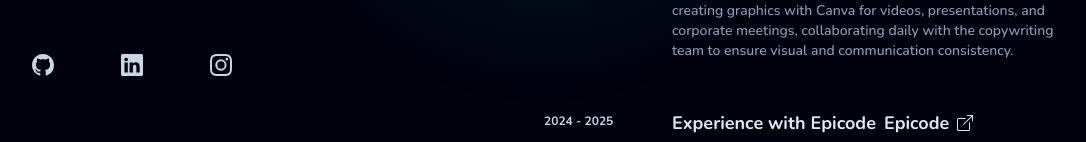
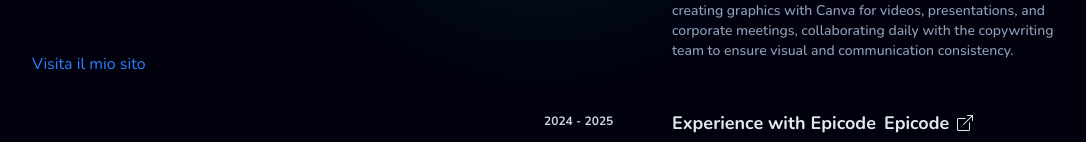
Before and after one commit to AlessandroCoretti/Personal-Portfolio, a React (Vite) app: page / in a window 1280 px wide. Shown: the part 597-739 px from the top of the page, without its empty margins (96-1182 px from the left). Built offline with nearby package versions, Linux system fonts and the light colour scheme.

Commit message:
prova link

```diff
--- a/src/pages/Home.jsx
+++ b/src/pages/Home.jsx
@@ -19,6 +19,9 @@
           <Header />
           <Navbar />
           <Social />
+          <a href="https://www.alessandrocoretti.com" target="_blank" rel="noopener noreferrer" className="text-blue-500 hover:underline">
+            Visita il mio sito
+          </a>
         </div>
       </div>
       <div className="w-[100%] flex flex-col gap-15 lg:gap-30 lg:pb-30">
```
